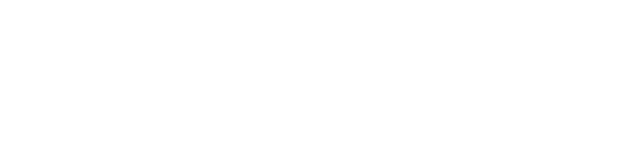
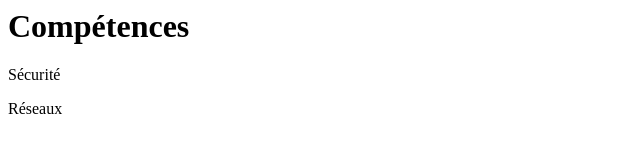
Before and after one commit to CharlesHovor/git-mon-cv, a plain HTML site: page index.html in a window 1280 px wide. Shown: the whole page, without its empty margins (0-640 px from the left). Drawn offline with Linux system fonts and the light colour scheme.

Commit message:
mise en place de la section competences

```diff
--- a/index.html
+++ b/index.html
@@ -8,5 +8,10 @@
 </head>
 <body>
 
+    <div>
+        <h1>Compétences</h1>
+        <p>Sécurité</p>
+        <p>Réseaux</p>
+    </div>
 </body>
 </html>
```
